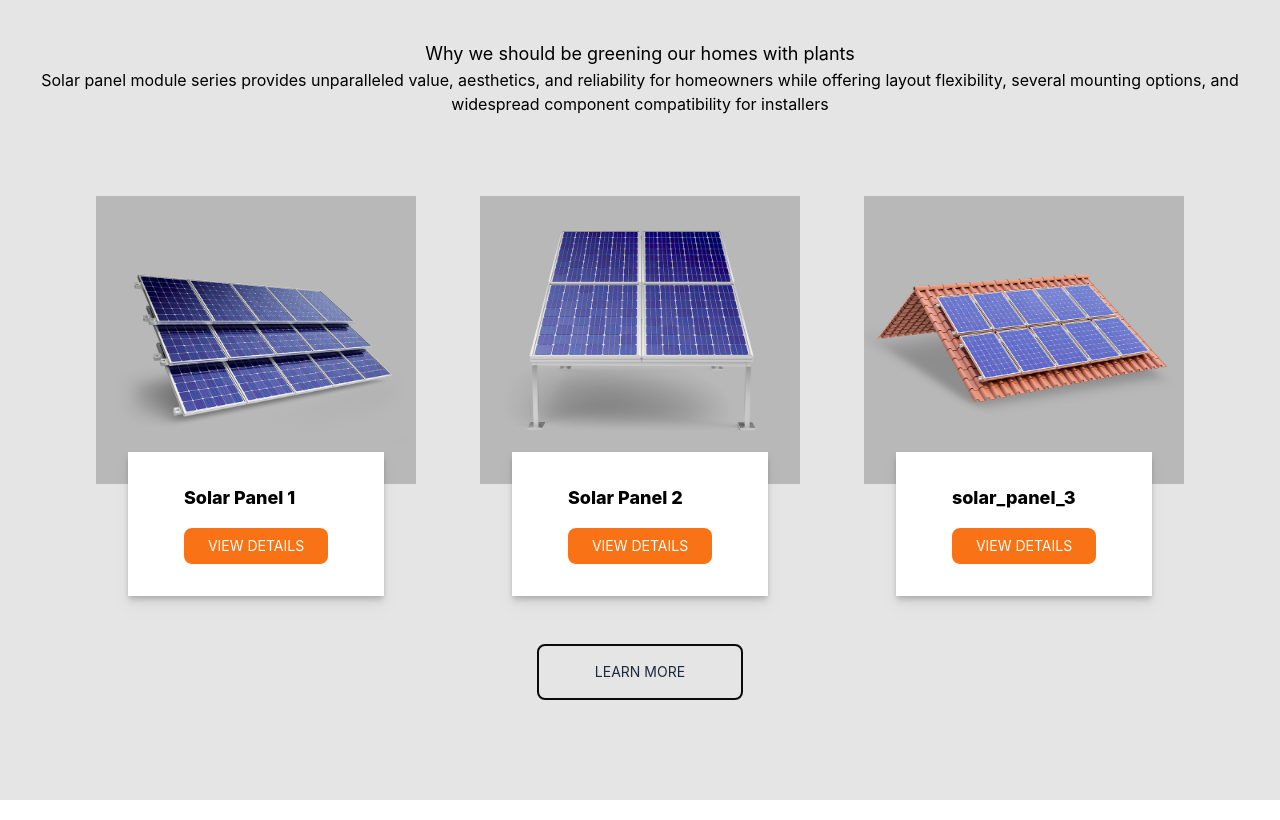
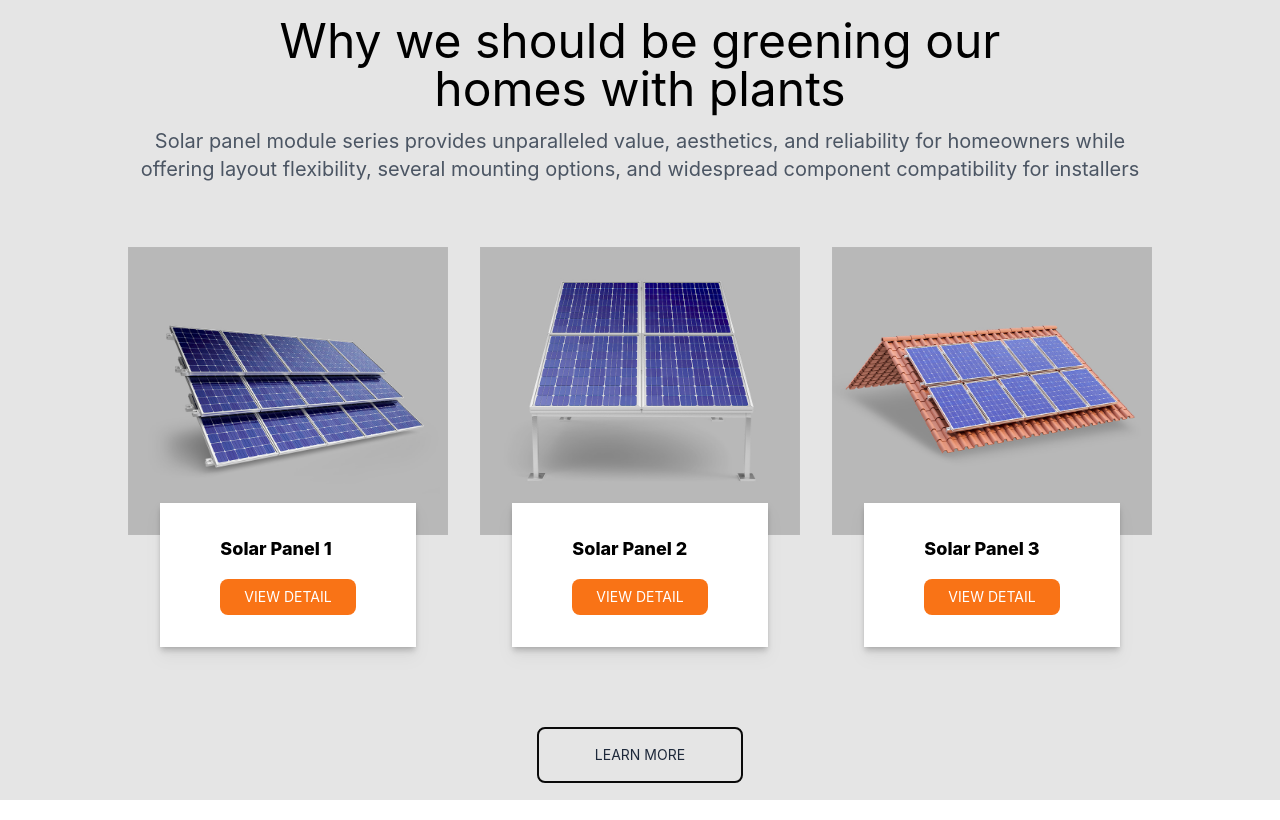
Before and after one commit to Amoly93/first_Project, a React (Create React App) app: page / in a window 1280 px wide. Built offline with nearby package versions, Linux system fonts and the light colour scheme.

Commit message:
Adding enhancements

```diff
--- a/src/App.js
+++ b/src/App.js
@@ -1,36 +1,44 @@
+import "./App.css";
 
-import './App.css';
-const data = [{ id: 1, name: 'Solar Panel 1', img: '01.jpg' }, { id: 2, name: 'Solar Panel 2', img: 'solar_panel_32.jpg' }, { id: 3, name: 'solar_panel_3', img: 'solar_panel_3.jpg' }]
-const list = []
+const data = [
+  { id: 1, name: "Solar Panel 1", img: "01.jpg" },
+  { id: 2, name: "Solar Panel 2", img: "solar_panel_32.jpg" },
+  { id: 3, name: "Solar Panel 3", img: "solar_panel_3.jpg" },
+];
+
 function App() {
   return (
-        <div className=" bg-neutral-200 h-screen">
-            <div className="flex flex-col items-center gap-10 conainer max-w-6x1 mx-auto py-10  ">
-                <div className ="items-center gap-5">
-                    <p className="text-lg text-center max-w-5x1"> Why we should be greening our homes with plants </p>
-                    <p className="text-base text-center max-w-4x1"> Solar panel module series provides unparalleled value, aesthetics, and reliability for homeowners while offering layout flexibility, several mounting options, and widespread component compatibility for installers </p>
+    <div className="bg-neutral-200 h-screen flex flex-col justify-center">
+      <div className="flex flex-col items-center gap-16 conainer max-w-6xl mx-auto">
+        <div className="flex flex-col items-center justify-center space-y-3.5">
+          <p className="text-5xl text-center max-w-3xl">
+            Why we should be greening our homes with plants
+          </p>
+          <p className="text-xl text-center max-w-5xl text-gray-600">
+            Solar panel module series provides unparalleled value, aesthetics,
+            and reliability for homeowners while offering layout flexibility,
+            several mounting options, and widespread component compatibility for
+            installers
+          </p>
         </div>
-                <div class="grid lg:grid-cols-3 px-10 gap-16 py-10">
-                    {data.map(i => {
+        <div class="grid lg:grid-cols-3 content-center gap-8">
+          {data.map((i) => {
             return (
-                            <div className="relative flex justify-center">
-
+              <div className="relative flex justify-center h-fit">
                 <img src={i.img} alt="Solar Panel 1" className="h-72 w-80" />
-
-                                <div className=" absolute left-auto right-auto -bottom-28 bg-white  h-36 w-64  grid place-content-center shadow-md drop-shadow-lg space-y-4  ">
+                <div className="absolute left-auto right-auto -bottom-28 bg-white h-36 w-64  grid place-content-center shadow-md drop-shadow-lg space-y-4">
                   <h2 className="text-lg font-extrabold">{i.name}</h2>
-                                    <button class="bg-orange-500 px-6 py-2 text-white text-sm hover:bg-neutral-800 rounded-lg "> VIEW DETAILS </button>
+                  <button class="bg-orange-500 px-6 py-2 text-white text-sm hover:bg-neutral-800 rounded-lg">
+                    VIEW DETAIL
+                  </button>
                 </div>
               </div>
-                        )
+            );
           })}
         </div>
-                <div >
-
-
-                        <button class="border-2 border-neutral-950 px-14 py-4 text-slate-800 hover:text-white text-sm hover:bg-neutral-950  rounded-lg my-20"> LEARN MORE </button>
-
-                </div>
+        <button class="border-2 border-neutral-950 px-14 py-4 text-slate-800 hover:text-white text-sm hover:bg-neutral-950 rounded-lg mt-32">
+          LEARN MORE
+        </button>
       </div>
     </div>
   );
```
Lines whose indentation alone changed are shown as unchanged.
